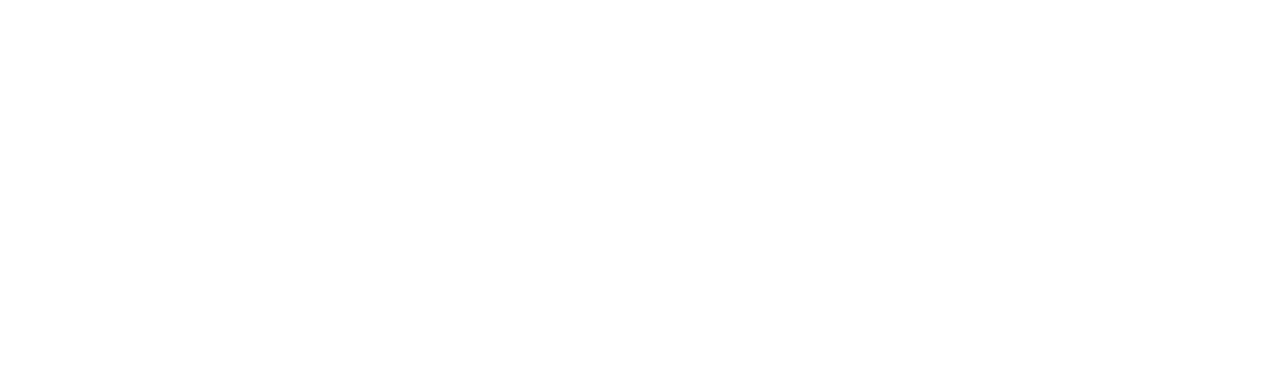
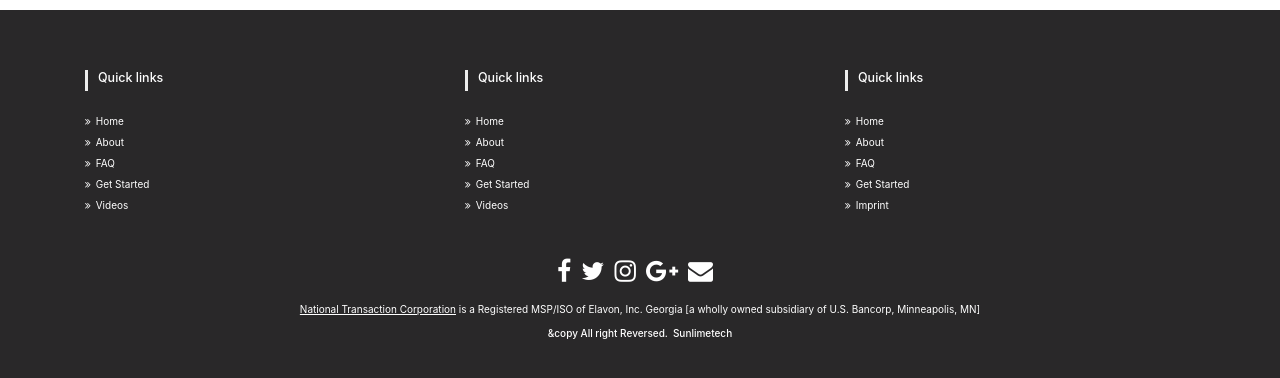
Before and after one commit to spsp008/ngnews, an Angular app: page / in a window 1280 px wide. Shown: the part 448-826 px from the top of the page. Before the commit the page ends 800 px from the top, so only its background shows below. Built offline with nearby package versions, Linux system fonts and the light colour scheme; no server answers.

Commit message:
basic-news: Added footer.

```diff
--- a/src/app/app.component.html
+++ b/src/app/app.component.html
@@ -2,3 +2,4 @@
 <app-news-flash></app-news-flash>
 <app-news-list></app-news-list>
 <router-outlet></router-outlet>
+<app-footer></app-footer>
--- a/src/app/app.module.ts
+++ b/src/app/app.module.ts
@@ -6,6 +6,7 @@
 import { HeaderModule } from './header/header.module';
 import { NewsFlashModule } from './news-flash/news-flash.module';
 import { NewsListModule } from './news-list/news-list.module';
+import { FooterModule } from './footer/footer.module';
 
 import { AppComponent } from './app.component';
 
@@ -19,7 +20,8 @@
     AppRoutingModule,
     HeaderModule,
     NewsFlashModule,
-    NewsListModule
+    NewsListModule,
+    FooterModule
   ],
   providers: [],
   bootstrap: [AppComponent]
--- /dev/null
+++ b/src/app/footer/footer.component.html
@@ -0,0 +1,55 @@
+<section id="footer">
+  <div class="container">
+    <div class="row text-center text-xs-center text-sm-left text-md-left">
+      <div class="col-xs-12 col-sm-4 col-md-4">
+        <h5>Quick links</h5>
+        <ul class="list-unstyled quick-links">
+          <li><a href="javascript:void();"><i class="fa fa-angle-double-right"></i>Home</a></li>
+          <li><a href="javascript:void();"><i class="fa fa-angle-double-right"></i>About</a></li>
+          <li><a href="javascript:void();"><i class="fa fa-angle-double-right"></i>FAQ</a></li>
+          <li><a href="javascript:void();"><i class="fa fa-angle-double-right"></i>Get Started</a></li>
+          <li><a href="javascript:void();"><i class="fa fa-angle-double-right"></i>Videos</a></li>
+        </ul>
+      </div>
+      <div class="col-xs-12 col-sm-4 col-md-4">
+        <h5>Quick links</h5>
+        <ul class="list-unstyled quick-links">
+          <li><a href="javascript:void();"><i class="fa fa-angle-double-right"></i>Home</a></li>
+          <li><a href="javascript:void();"><i class="fa fa-angle-double-right"></i>About</a></li>
+          <li><a href="javascript:void();"><i class="fa fa-angle-double-right"></i>FAQ</a></li>
+          <li><a href="javascript:void();"><i class="fa fa-angle-double-right"></i>Get Started</a></li>
+          <li><a href="javascript:void();"><i class="fa fa-angle-double-right"></i>Videos</a></li>
+        </ul>
+      </div>
+      <div class="col-xs-12 col-sm-4 col-md-4">
+        <h5>Quick links</h5>
+        <ul class="list-unstyled quick-links">
+          <li><a href="javascript:void();"><i class="fa fa-angle-double-right"></i>Home</a></li>
+          <li><a href="javascript:void();"><i class="fa fa-angle-double-right"></i>About</a></li>
+          <li><a href="javascript:void();"><i class="fa fa-angle-double-right"></i>FAQ</a></li>
+          <li><a href="javascript:void();"><i class="fa fa-angle-double-right"></i>Get Started</a></li>
+          <li><a href="https://wwwe.sunlimetech.com" title="Design and developed by"><i class="fa fa-angle-double-right"></i>Imprint</a></li>
+        </ul>
+      </div>
+    </div>
+    <div class="row">
+      <div class="col-xs-12 col-sm-12 col-md-12 mt-2 mt-sm-5">
+        <ul class="list-unstyled list-inline social text-center">
+          <li class="list-inline-item"><a href="javascript:void();"><i class="fa fa-facebook"></i></a></li>
+          <li class="list-inline-item"><a href="javascript:void();"><i class="fa fa-twitter"></i></a></li>
+          <li class="list-inline-item"><a href="javascript:void();"><i class="fa fa-instagram"></i></a></li>
+          <li class="list-inline-item"><a href="javascript:void();"><i class="fa fa-google-plus"></i></a></li>
+          <li class="list-inline-item"><a href="javascript:void();" target="_blank"><i class="fa fa-envelope"></i></a></li>
+        </ul>
+      </div>
+      <hr>
+    </div>
+    <div class="row">
+      <div class="col-xs-12 col-sm-12 col-md-12 mt-2 mt-sm-2 text-center text-white">
+        <p><u><a href="https://www.nationaltransaction.com/">National Transaction Corporation</a></u> is a Registered MSP/ISO of Elavon, Inc. Georgia [a wholly owned subsidiary of U.S. Bancorp, Minneapolis, MN]</p>
+        <p class="h6">&copy All right Reversed.<a class="text-green ml-2" href="https://www.sunlimetech.com" target="_blank">Sunlimetech</a></p>
+      </div>
+      <hr>
+    </div>
+  </div>
+</section>
--- /dev/null
+++ b/src/app/footer/footer.component.ts
@@ -0,0 +1,10 @@
+import { Component } from '@angular/core';
+
+@Component({
+  selector: 'app-footer',
+  styleUrls: [ './footer.scss' ],
+  templateUrl: './footer.component.html'
+})
+export class FooterComponent {
+  date: Date  = new Date();
+}
--- /dev/null
+++ b/src/app/footer/footer.scss
@@ -0,0 +1,75 @@
+/* Footer */
+@import url('https://maxcdn.bootstrapcdn.com/font-awesome/4.7.0/css/font-awesome.min.css');
+section {
+    padding: 60px 0;
+}
+
+section .section-title {
+    text-align: center;
+    color: #007b5e;
+    margin-bottom: 50px;
+    text-transform: uppercase;
+}
+#footer {
+    background: #292829 !important;
+}
+#footer h5{
+	padding-left: 10px;
+    border-left: 3px solid #eeeeee;
+    padding-bottom: 6px;
+    margin-bottom: 20px;
+    color:#ffffff;
+}
+#footer a {
+    color: #ffffff;
+    text-decoration: none !important;
+    background-color: transparent;
+    -webkit-text-decoration-skip: objects;
+}
+#footer ul.social li{
+	padding: 3px 0;
+}
+#footer ul.social li a i {
+    margin-right: 5px;
+	font-size:25px;
+	-webkit-transition: .5s all ease;
+	-moz-transition: .5s all ease;
+	transition: .5s all ease;
+}
+#footer ul.social li:hover a i {
+	font-size:30px;
+	margin-top:-10px;
+}
+#footer ul.social li a,
+#footer ul.quick-links li a{
+	color:#ffffff;
+}
+#footer ul.social li a:hover{
+	color:#eeeeee;
+}
+#footer ul.quick-links li{
+	padding: 3px 0;
+	-webkit-transition: .5s all ease;
+	-moz-transition: .5s all ease;
+	transition: .5s all ease;
+}
+#footer ul.quick-links li:hover{
+	padding: 3px 0;
+	margin-left:5px;
+	font-weight:700;
+}
+#footer ul.quick-links li a i{
+	margin-right: 5px;
+}
+#footer ul.quick-links li:hover a i {
+    font-weight: 700;
+}
+
+@media (max-width:767px){
+	#footer h5 {
+    padding-left: 0;
+    border-left: transparent;
+    padding-bottom: 0px;
+    margin-bottom: 10px;
+}
+}
```
Also changed, not shown: src/app/footer/footer.module.ts (added, +18 -0 lines).
